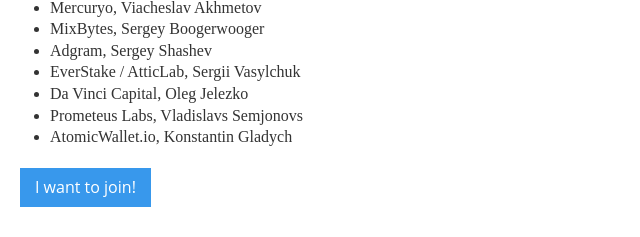
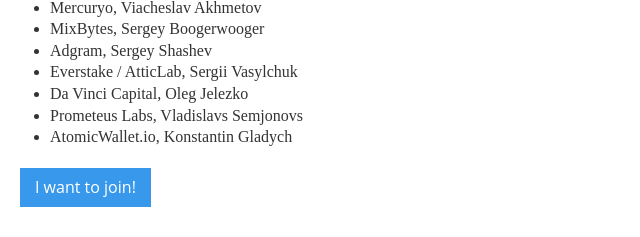
Before and after one commit to akme/site, a plain HTML site: page members.html in a window 1280 px wide. Shown: the part 453-690 px from the top of the page, 0-640 px from the left. Drawn offline with nearby package versions, Linux system fonts and the light colour scheme; a script that the page names is missing.

Commit message:
Update members.html
typo fix

```diff
--- a/members.html
+++ b/members.html
@@ -46,7 +46,7 @@
           <li>Mercuryo, Viacheslav Akhmetov</li>
           <li>MixBytes, Sergey Boogerwooger</li>
           <li>Adgram, Sergey Shashev</li>
-          <li>EverStake / AtticLab, Sergii Vasylchuk</li>
+          <li>Everstake / AtticLab, Sergii Vasylchuk</li>
           <li>Da Vinci Capital, Oleg Jelezko</li>
           <li>Prometeus Labs, Vladislavs Semjonovs</li>
           <li>AtomicWallet.io, Konstantin Gladych</li>
```
